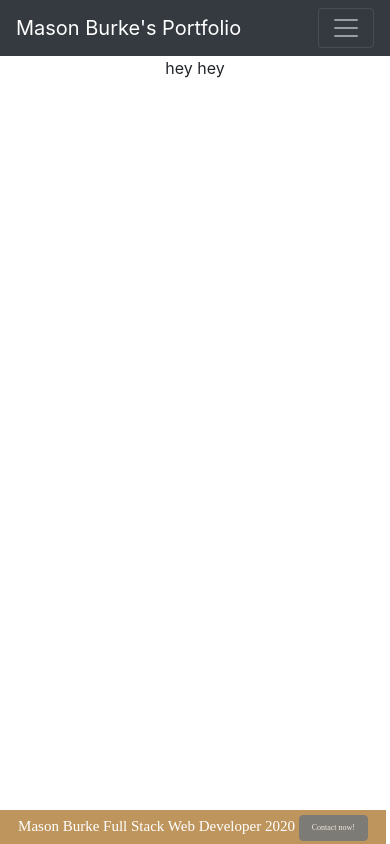
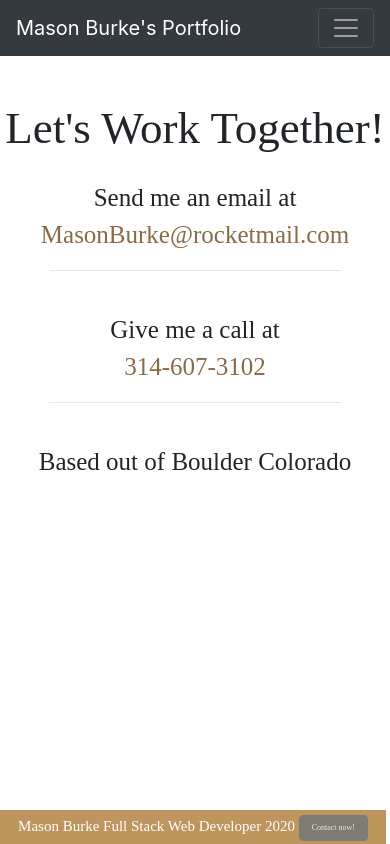
Before and after one commit to MasonBurke/react-portfolio, a React (Create React App) app: page /contact in a window 390 px wide. Built offline with nearby package versions, Linux system fonts and the light colour scheme.

Commit message:
contact page updated, phone and email clickable links created

```diff
--- a/src/pages/Contact.js
+++ b/src/pages/Contact.js
@@ -1,10 +1,56 @@
 import React from 'react'
+// import styled from 'styled-components';
 
+// const HoverText = styled.p`
+// 	color: #000;
+// 	:hover {
+// 		color: #ed1212;
+// 		cursor: pointer;
+// 	}
+// `
+
+const styles = {
+    p:{
+        fontFamily:"Georgia-italic",
+        marginTop: 15,
+        fontSize: 45,
+    },
+    p2:{
+        fontSize:25,
+        fontFamily:'Heiti TC'
+    },
+    email:{
+        color:'#876C48'
+    },
+    hr:{
+        width:'75%'
+    },
+    phone:{
+        color:'#876C48'
+    }
+}
 
 function Contact() {
     return(
-<>
-<p>hey hey</p>
+<><br/>
+<p style={styles.p}>Let's Work Together!</p>
+<p style={styles.p2}> Send me an email at
+<br/> <a href="mailto:masonburke@rocketmail.com" style={styles.email}> MasonBurke@rocketmail.com </a> </p>
+
+<hr style={styles.hr}/>
+<br/>
+<p style={styles.p2}>
+Give me a call at <br/>
+<a href="tel:314-607-3102" style={styles.phone}>314-607-3102</a>
+</p>
+
+<hr style={styles.hr}/>
+<br/>
+<p style={styles.p2}>
+Based out of Boulder Colorado
+</p>
+
+
 </>
     )
 }
```
